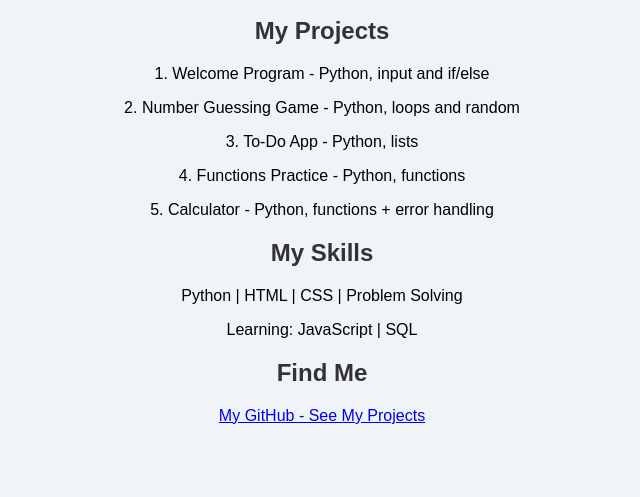
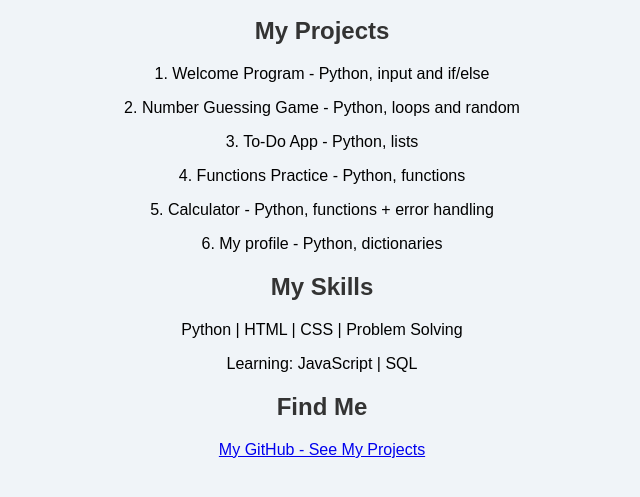
Before and after one commit to mhlongogs17-hash/my-first-python-projects, a plain HTML site: page index.html in a window 1280 px wide. Shown: the part 107-604 px from the top of the page, without its empty margins (318-958 px from the left). Drawn offline with Linux system fonts and the light colour scheme.

Commit message:
Update index.html

```diff
--- a/index.html
+++ b/index.html
@@ -8,6 +8,7 @@
 <p>3. To-Do App - Python, lists</p>
 <p>4. Functions Practice - Python, functions</p>
 <p>5. Calculator - Python, functions + error handling</p>
+<p>6. My profile - Python, dictionaries
 
 <h2>My Skills</h2>
 <p>Python | HTML | CSS | Problem Solving</p>
```
